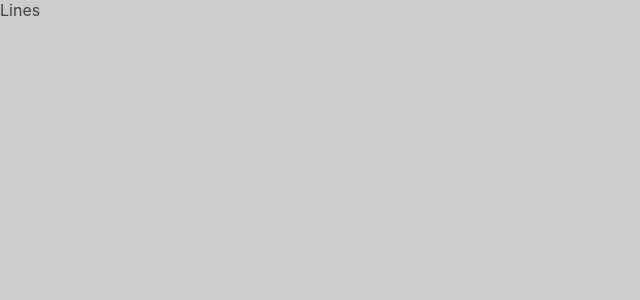
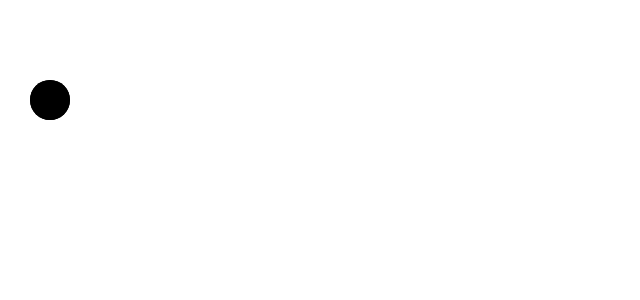
Before and after one commit to ts5h/lines, a React (Create React App) app: page / in a window 1280 px wide. Shown: the top 300 px of the page, without its empty margins (0-640 px from the left). Built offline with nearby package versions, Linux system fonts and the light colour scheme.

Commit message:
Add basic canvas

```diff
--- a/src/components/Lines/index.tsx
+++ b/src/components/Lines/index.tsx
@@ -1,6 +1,26 @@
-import React from "react";
+import React, { useEffect, useRef } from "react";
 import Styles from "../../scss/Lines.module.scss";
 
 export const Lines = () => {
-  return <div className={Styles.lines}>Lines</div>;
+  const canvasRef = useRef<HTMLCanvasElement>(null);
+
+  const draw = (ctx: CanvasRenderingContext2D) => {
+    ctx.fillStyle = "#000000";
+    ctx.beginPath();
+    ctx.arc(50, 100, 20, 0, 2 * Math.PI);
+    ctx.fill();
+  };
+
+  useEffect(() => {
+    if (!canvasRef.current) return;
+
+    const canvas = canvasRef.current;
+    const context = canvas.getContext("2d");
+
+    if (context) {
+      draw(context);
+    }
+  }, [canvasRef.current]);
+
+  return <canvas ref={canvasRef} />;
 };
```
Also changed, not shown: src/scss/App.scss (line endings or trailing spaces), src/scss/Lines.module.scss (line endings or trailing spaces).
